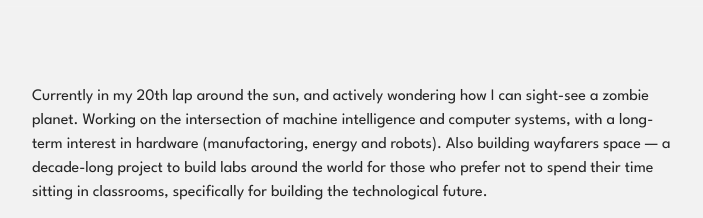
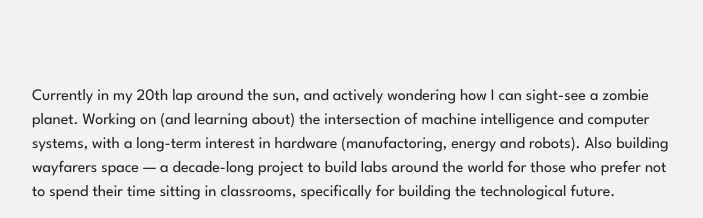
Before and after one commit to SehajDxstiny/personal-website, an Astro site: page / in a window 1280 px wide. Shown: the part 59-277 px from the top of the page, without its empty margins (288-991 px from the left). Built offline with nearby package versions, Linux system fonts and the light colour scheme; Astro itself is replaced by a stand-in of ours.

Commit message:
index description

```diff
--- a/src/pages/index.astro
+++ b/src/pages/index.astro
@@ -3,7 +3,7 @@ import BlogPost from "../components/BlogPost.astro";
 import Layout from "../layouts/Layout.astro";
 
 const description =
-  "Currently in my 20th lap around the sun, and actively wondering how I can sight-see a zombie planet. Working on the intersection of machine intelligence and computer systems, with a long-term interest in hardware (manufactoring, energy and robots). Also building wayfarers space — a decade-long project to build labs around the world for those who prefer not to spend their time sitting in classrooms, specifically for building the technological future.";
+  "Currently in my 20th lap around the sun, and actively wondering how I can sight-see a zombie planet. Working on (and learning about) the intersection of machine intelligence and computer systems, with a long-term interest in hardware (manufactoring, energy and robots). Also building wayfarers space — a decade-long project to build labs around the world for those who prefer not to spend their time sitting in classrooms, specifically for building the technological future.";
 ---
 
 <Layout title="Sehaj Pasricha" description={description}>
```
